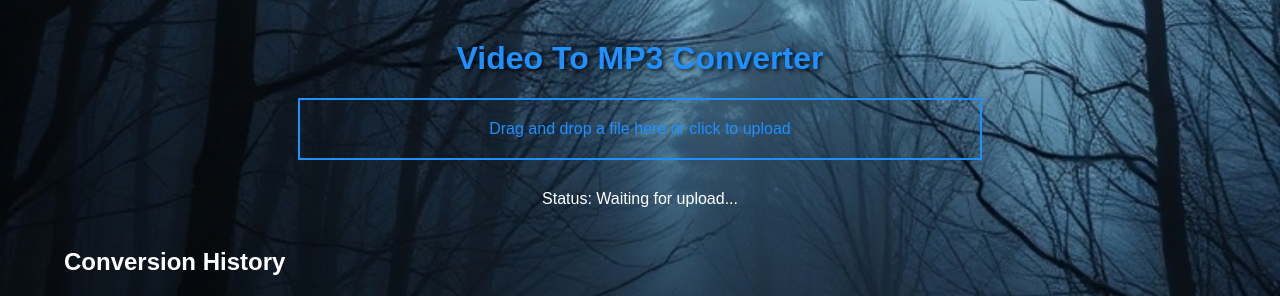
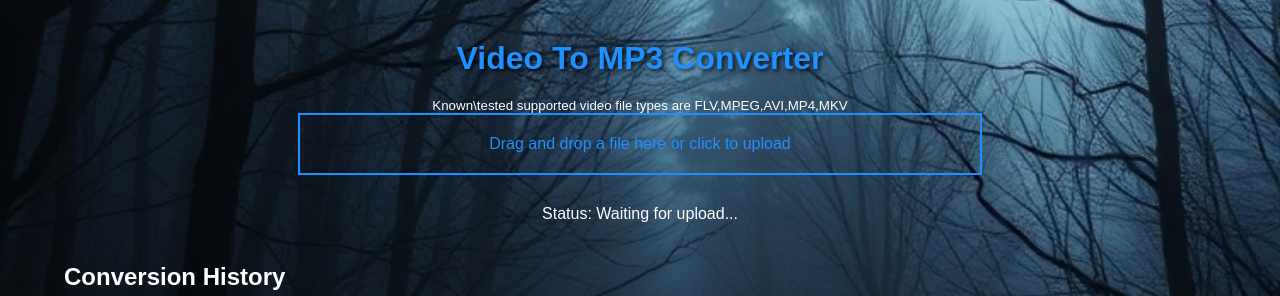
Before and after one commit to matda59/video-to-mp3-converter, a Flask app: page / in a window 1280 px wide. Shown: the top 296 px of the page. Run offline with Flask 3, Linux system fonts and the light colour scheme; data that the repository does not hold is empty.

Commit message:
added video file types tested and supported

```diff
--- a/templates/index.html
+++ b/templates/index.html
@@ -189,9 +189,12 @@
 </head>
 <body>
     <h1>Video To MP3 Converter</h1>
+    <small> Known\tested supported video file types are FLV,MPEG,AVI,MP4,MKV </small>
+    <div>
+    </div>
     </div>
     <div class="upload-box" id="upload-box">
-        <label for="file-upload">Drag and drop a file here or click to upload</label>
+        <label for="file-upload">Drag and drop a file here or click to upload </label>
         <input id="file-upload" type="file" accept="*/*">
     </div>
 
```
